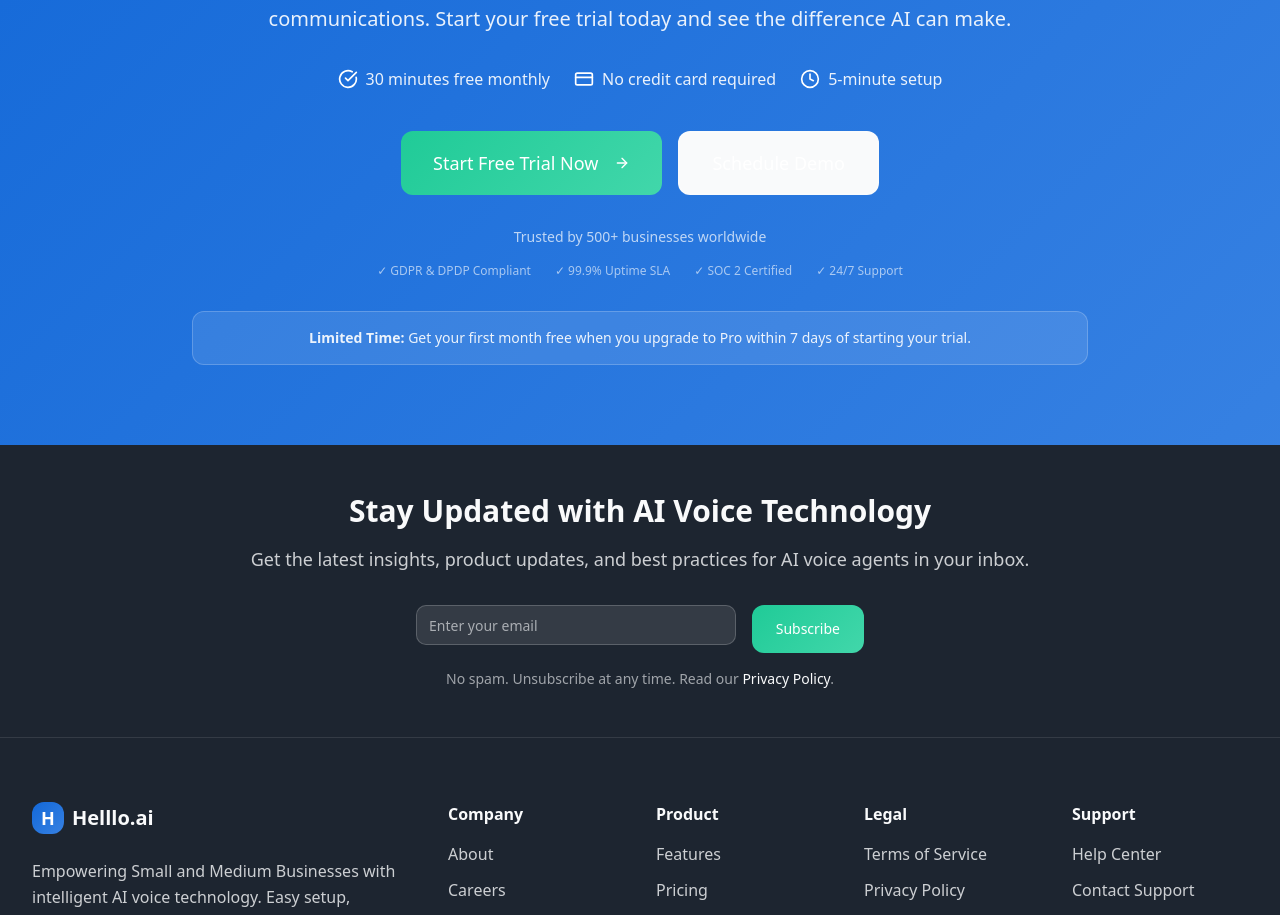
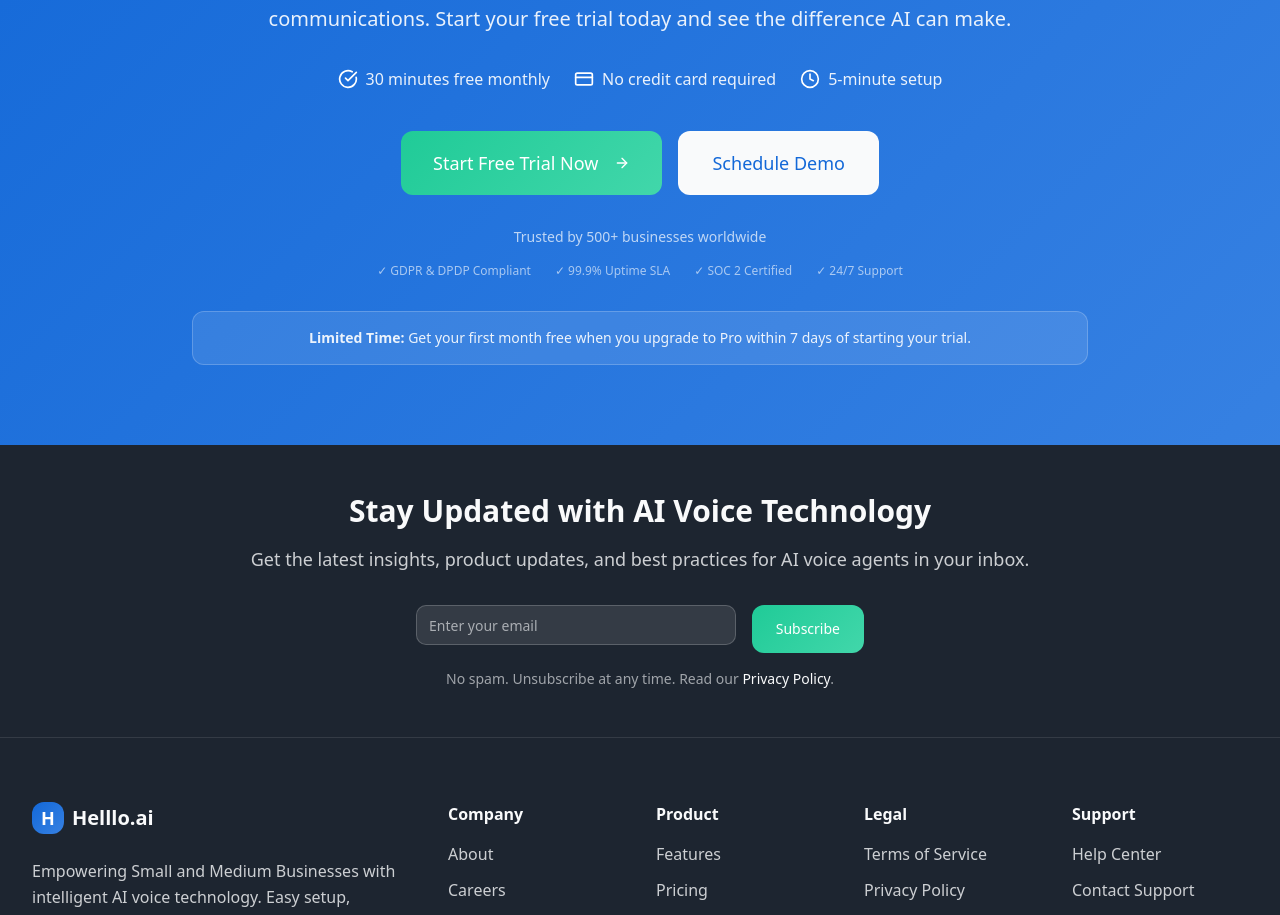
Before and after one commit to nkapser/helllo-ai-voice-hub, a React (Vite) app: page / in a window 1280 px wide. Shown: the part 6686-7601 px from the top of the page. Built offline with nearby package versions, Linux system fonts and the light colour scheme; no server answers.

Commit message:
fixing the cta

```diff
--- a/src/components/FinalCTA.tsx
+++ b/src/components/FinalCTA.tsx
@@ -60,7 +60,7 @@ const FinalCTA = () => {
             <Button
               variant="outline"
               size="lg"
-              className="group text-lg px-8 py-4 h-auto border-primary-foreground/20 text-primary-foreground hover:bg-primary-foreground hover:text-primary"
+              className="group text-lg px-8 py-4 h-auto border-primary-foreground/20 bg-background !text-primary hover:bg-primary-foreground hover:!text-primary"
               onClick={() => {
                 const contactSection = document.getElementById('contact');
                 if (contactSection) {
```
